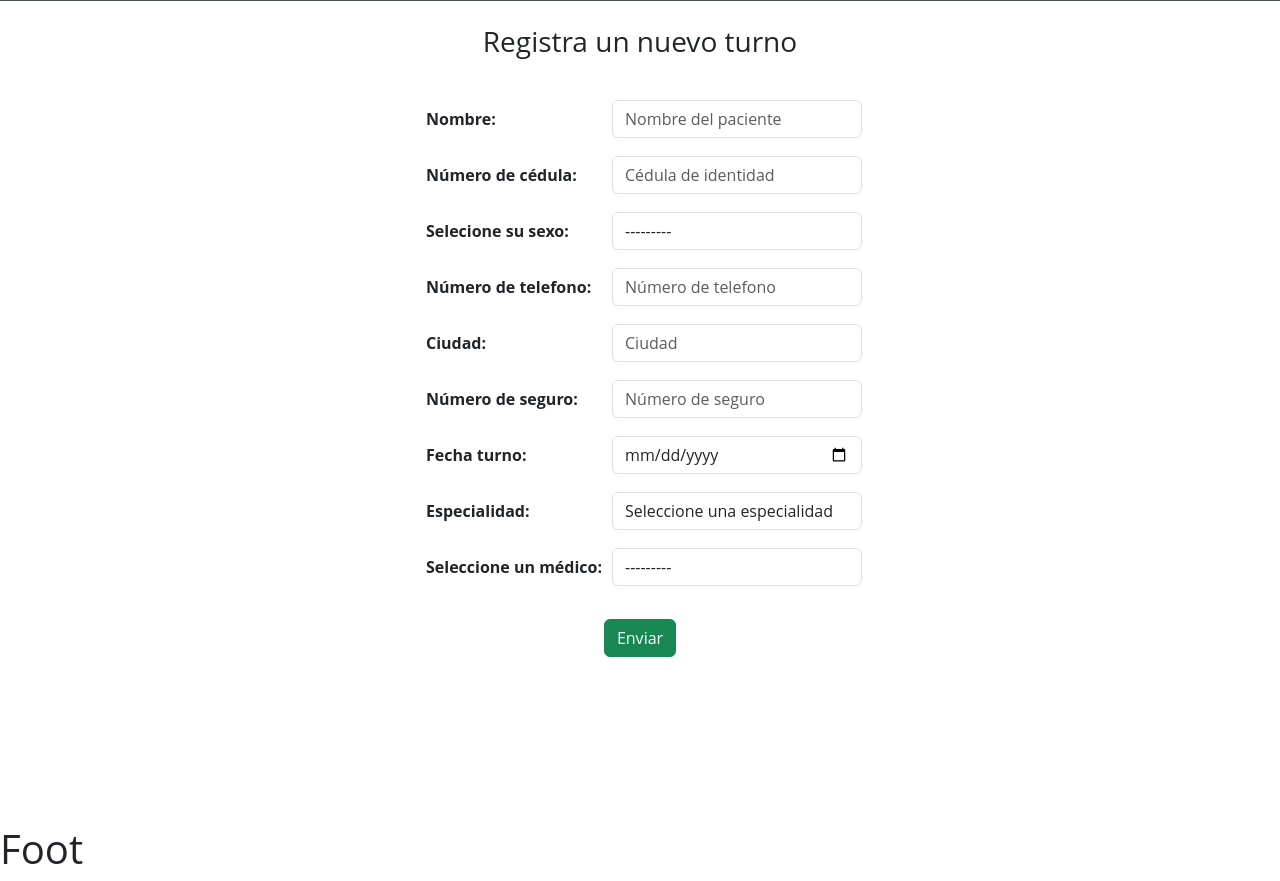
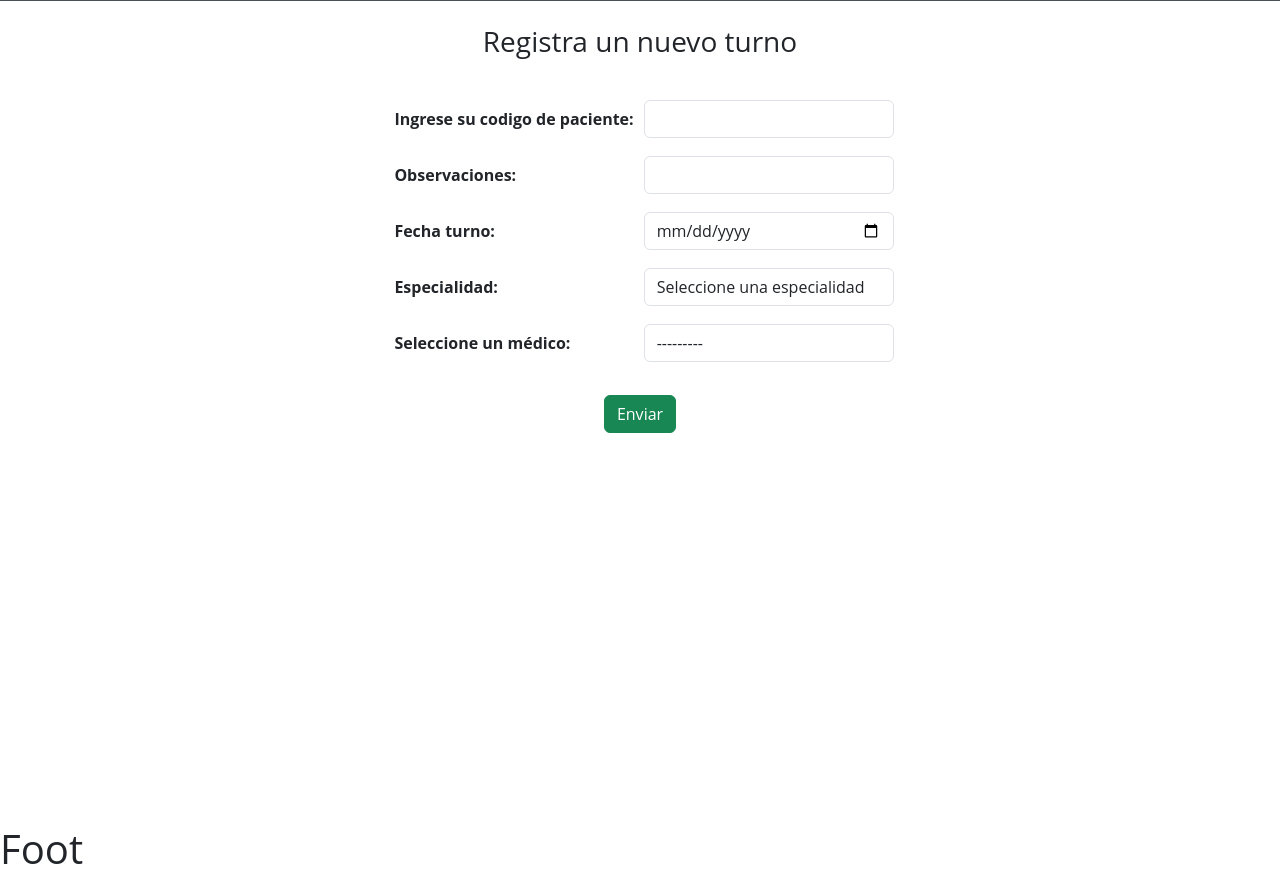
Before and after one commit to cmmedina918/ISW2-proyecto, a Django app: page /turnos/nuevoTurno/ in a window 1280 px wide. Shown: the part 332-1213 px from the top of the page. Run offline with Django 5.2, Linux system fonts and the light colour scheme; data comes from the database, SQL or seed files in the repository; some libraries are stand-ins or nearby versions.

Commit message:
Se creo el modelo, las urls y vistas para los pacientes

```diff
--- a/static/styles.css
+++ b/static/styles.css
@@ -49,6 +49,7 @@
     height: 100vh;
 }
 
+
 #id_ci{
     appearance: textfield; !important;
 }
--- a/templates/nav.html
+++ b/templates/nav.html
@@ -17,7 +17,7 @@
                <a class="nav-link" href="#">Médicos</a>
            </li>
            <li class="nav-item">
-               <a class="nav-link"  href="#">Especialidades</a>
+               <a class="nav-link"  href="{% url 'pacientes' %}">Pacientes</a>
            </li>
         </ul>
     </div>
--- a/templates/turnosFinalizados.html
+++ b/templates/turnosFinalizados.html
@@ -16,7 +16,6 @@
                 <tr>
                     <td>Nombre</td>
                     <td>Nro. Cédula</td>
-                    <td>Nro. Seguro</td>
                     <td>Fecha del turno</td>
 {#                    <td>Médico</td>#}
 {#                    <td>Acciones</td>#}
@@ -25,9 +24,8 @@
             <tbody>
                 {% for turno in turnos %}
                     <tr>
-                        <td>{{ turno.nombre }}</td>
-                        <td>{{ turno.ci }}</td>
-                        <td>{{ turno.nro_seguro }}</td>
+                        <td>{{ turno.paciente.nombre }}</td>
+                        <td>{{ turno.paciente.ci }}</td>
                         <td>{{ turno.fecha_turno }}</td>
 {#                        <td>{{ turno.medico }}</td>#}
 {#                        <td>#}
--- a/templates/turnosPendientes.html
+++ b/templates/turnosPendientes.html
@@ -16,7 +16,6 @@
                 <tr>
                     <td>Nombre</td>
                     <td>Nro. Cédula</td>
-                    <td>Nro. Seguro</td>
                     <td>Fecha del turno</td>
 {#                    <td>Médico</td>#}
                     <td>Acciones</td>
@@ -25,9 +24,8 @@
             <tbody>
                 {% for turno in turnos %}
                     <tr>
-                        <td>{{ turno.nombre }}</td>
-                        <td>{{ turno.ci }}</td>
-                        <td>{{ turno.nro_seguro }}</td>
+                        <td>{{ turno.paciente.nombre }}</td>
+                        <td>{{ turno.paciente.ci }}</td>
                         <td>{{ turno.fecha_turno }}</td>
 {#                        <td>{{ turno.medico }}</td>#}
                         <td>
--- a/turnosApp/admin.py
+++ b/turnosApp/admin.py
@@ -5,4 +5,5 @@ from .models import *
 admin.site.register(Medico)
 admin.site.register(Especialidad)
 admin.site.register(Turno)
-admin.site.register(Sexo)
+# admin.site.register(Sexo)
+admin.site.register(Paciente)
--- a/turnosApp/forms.py
+++ b/turnosApp/forms.py
@@ -3,10 +3,10 @@ from cProfile import label
 from django import forms
 from .models import *
 
-class especialidadesForm(forms.ModelForm):
-    class Meta:
-        model = Especialidad
-        fields = '__all__'
+# class especialidadesForm(forms.ModelForm):
+#     class Meta:
+#         model = Especialidad
+#         fields = '__all__'
 
 # class medicosForm(forms.ModelForm):
 #     class Meta:
@@ -17,40 +17,24 @@ class turnoForm(forms.ModelForm):
     class Meta:
 
         model = Turno
-        fields = ['nombre','ci','sexo','nro_telefono','ciudad','nro_seguro','fecha_turno','especialidad','medico']
+        fields = ['paciente','observaciones','fecha_turno','especialidad','medico']
         exclude = ['fecha_registro', 'id','status']
         widgets = {
-            'nombre': forms.TextInput(
-                attrs={'class': 'form-control m-2 ',
-                       'placeholder': 'Nombre del paciente'}),
-            'ci': forms.NumberInput(
-                attrs={'class': 'form-control m-2 numeric-field',
-                       'placeholder': 'Cédula de identidad',
-                       'min': '1'}),
-            'sexo': forms.Select(
-                attrs={'class': 'form-control dropdown m-2'}),
-            'nro_telefono': forms.NumberInput(
-                attrs={'class': 'form-control m-2',
-                       'placeholder': 'Número de telefono',
-                       'min': '1'}),
-            'ciudad': forms.TextInput(
-                attrs={'class': 'form-control m-2', 'placeholder': 'Ciudad'}),
-            'nro_seguro': forms.NumberInput(
-                attrs={'class': 'form-control m-2',
-                       'placeholder': 'Número de seguro'}),
+            'paciente': forms.TextInput(
+                attrs={'class': 'form-control m-2'}),
             'fecha_turno': forms.DateInput(
                 attrs={'class': 'form-control m-2', 'type': 'date'}),
             'estado': forms.Select(
                 attrs={'class': 'form-control m-2'}),
             'medico': forms.Select(
                 attrs={'class': 'form-control dropdown m-2','placeholder':'Seleccione un medico'}),
+            'observaciones': forms.TextInput(
+                attrs={'class': 'form-control m-2'}
+            )
         }
         labels = {
             'medico' : 'Seleccione un médico',
-            'ci' : 'Número de cédula',
-            'nro_seguro' : 'Número de seguro',
-            'nro_telefono': 'Número de telefono',
-            'sexo': 'Selecione su sexo',
+            'paciente': 'Ingrese su codigo de paciente',
         }
 
     especialidad = forms.ModelChoiceField(
@@ -64,3 +48,39 @@ class turnoForm(forms.ModelForm):
         required=True
 
     )
+
+class pacienteForm(forms.ModelForm):
+    OPCIONES_CONTACTO = [
+        (False, 'Teléfono'),
+        (True, 'Email')
+    ]
+
+    class Meta:
+
+        model = Paciente
+        fields = ['nombre', 'ci', 'sexo', 'conacto', 'tipo_contacto',]
+        exclude = [ 'id', 'status']
+        widgets = {
+            'nombre': forms.TextInput(
+                attrs={'class': 'form-control m-2'}),
+            'ci': forms.TextInput(
+                attrs={'class': 'form-control m-2'}),
+            'sexo': forms.Select(
+                attrs={'class': 'form-control m-2'}),
+            'conacto': forms.TextInput(
+                attrs={'class': 'form-control m-2'}),
+        }
+        labels = {
+            'ci' : 'Número de cédula',
+            'nro_seguro' : 'Número de seguro',
+            'nro_telefono': 'Número de telefono',
+            'sexo': 'Selecione su sexo',
+        }
+
+    tipo_contacto = forms.BooleanField(
+        widget = forms.RadioSelect(
+            choices=OPCIONES_CONTACTO,
+            attrs={'class': 'm-2',
+                   'type':'radio'}),
+        required = True
+    )
--- a/turnosApp/models.py
+++ b/turnosApp/models.py
@@ -10,6 +10,7 @@ class Especialidad(models.Model):
         return self.nombre
 
 class Medico(models.Model):
+
     nombre = models.CharField(max_length= 100, null=False )
     nro_matricula = models.CharField(max_length= 50, null=False )
     telefono = models.CharField(max_length=20)
@@ -19,22 +20,33 @@ class Medico(models.Model):
         return self.nombre
 
 class Sexo(models.Model):
+
     nombre = models.CharField(max_length=20, null=False)
 
     def __str__(self):
         return self.nombre
 
-class Turno(models.Model):
+class Paciente(models.Model):
+
     nombre = models.CharField(max_length=100, null=False)
     ci = models.CharField(max_length=20, null=False)
     sexo = models.ForeignKey(Sexo, on_delete=models.CASCADE)
-    nro_seguro = models.CharField(max_length=20, null=False)
-    nro_telefono = models.CharField(max_length=20, null=True)
+    conacto = models.CharField(max_length=100, null=False)
+    tipo_contacto = models.BooleanField(default=False, null=False)
+    status = models.IntegerField(null=False, default=0)
+
+    def __str__(self):
+        return self.nombre
+
+class Turno(models.Model):
+
+    paciente = models.ForeignKey(Paciente, on_delete=models.CASCADE)
     ciudad = models.CharField(max_length=50, null=True)
     fecha_registro = models.DateTimeField(default=now, null=False)
     fecha_turno = models.DateField( null=False)
     status = models.IntegerField(null=False, default=0)
     medico = models.ForeignKey(Medico, on_delete=models.CASCADE)
+    observaciones = models.TextField(null=True)
 
     def __str__(self):
-        return self.nombre
+        return self.paciente
--- a/turnosApp/urls.py
+++ b/turnosApp/urls.py
@@ -8,4 +8,8 @@ urlpatterns = [
     path('turnosFinalizados/', views.turnosFinalizadosView, name='turnosFinalizados'),
     path('finalizarTurno/<int:turnoId>', views.finalizarTurno, name='finalizarTurno'),
     path('filtrar-medicos/', views.filtrar_medicos, name='filtrar_medicos'),
+    path('nuevoPaciente/',views.nuevoPaciente, name='nuevoPaciente'),
+    path('pacientes/', views.pacientes, name='pacientes'),
+    path('deactivatePaciente/<int:pacienteId>', views.deactivatePaciente, name='deactivatePaciente'),
+
 ]
--- a/turnosApp/views.py
+++ b/turnosApp/views.py
@@ -41,3 +41,23 @@ def filtrar_medicos(request):
         medicos = Medico.objects.all().values('id', 'nombre')
 
     return JsonResponse(list(medicos), safe=False)
+
+def nuevoPaciente(request):
+    if request.method == 'POST':
+        form = pacienteForm(request.POST)
+        if form.is_valid():
+            form.save()
+            return redirect('pacientes')
+    else:
+        form = pacienteForm()
+        return render(request, 'forms/paciente.html', {'form': form})
+
+def pacientes(request):
+    pacienteList = Paciente.objects.all().filter(status=0)
+    return render(request, 'pacientes.html', {'pacientes': pacienteList})
+
+def deactivatePaciente(request, pacienteId):
+    paciente = get_object_or_404(Paciente, id=pacienteId)
+    paciente.status = 1
+    paciente.save()
+    return redirect('pacientes')
```
Also changed, not shown: templates/forms/paciente.html (added, +21 -0 lines), templates/pacientes.html (added, +49 -0 lines), db.sqlite3, static/icon/FCyT_web2.png (added), turnosApp/migrations/0008_remove_turno_ci_remove_turno_nombre_and_more.py (added), turnosApp/migrations/0009_paciente_status_turno_observaciones.py (added), 1 other file.
